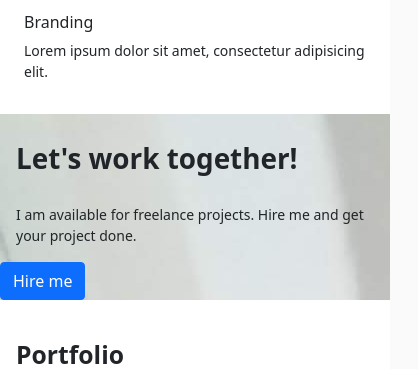
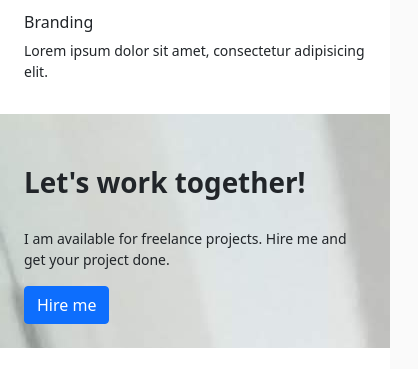
Before and after one commit to viviann224/viviann224.github.io, a plain HTML site: page portfolio.html in a window 390 px wide. Shown: the part 1513-1882 px from the top of the page, 418 px wide, since content can reach past the window. Drawn offline with nearby package versions, Linux system fonts and the light colour scheme; some icons are missing.

Commit message:
updated mobile resposivness

```diff
--- a/portfolio.html
+++ b/portfolio.html
@@ -156,19 +156,22 @@
         </div>
       </section>
         <!-- work with me -->
-        <section class="single-section element-cover-bg hire-area mt-3 mb-3" id="worktogether-area" style="background-image:url(portfolio/assets/img/worktogetherbg.jpg)">
-              <div class="row row-custom">
-                <div class="col-12 col-md-8 content-part  ms-3 ">
-                  <h1 class="hire-title">Let's work together!</h1>
-                  <p class="hire-description me-3">I am available for freelance projects. Hire me and get your project done.</p>
+        <section class="single-section hire-area" id="worktogether-area" style="background-image:url(portfolio/assets/img/worktogetherbg.jpg)">
+          <div class="container-fluid pt-4 pb-4">
+              <div class="row">
+                <div class="col-12 col-md-8 content-part  ">
+                <h1 class="hire-title">Let's work together!</h1>
+                  <p class="hire-description ">I am available for freelance projects. Hire me and get your project done.</p>
                 </div>
-                <div class="col-12 col-md-4 button-part"><a class="btn btn-primary" data-scroll="" href="#contact-area" role="button">Hire me</a></div>
+                <div class="col-12 col-md-4">
+                  <a class="btn btn-primary" data-scroll="" href="#contact-area" role="button">Hire me</a></div>
               </div>
+            </div>
           </section>
 
           <!-- Portfolio-->
           <section class="single-section portfolio-area pb-3" id="portfolio-area">
-
+          <div class="container-fluid">
               <div class="row">
                 <div class="col-12">
                   <div class="section-heading ms-3">
@@ -177,12 +180,10 @@
                   </div>
                 </div>
               </div>
-
              <div class="row projects ms-3 me-3 ">
              </div>
-
             <div class="row modalArea"></div>
-
+          </div>
           </section>
           <!-- Contact-->
           <section class="contact-area alt-bg gray-bg " id="contact-area">
@@ -235,7 +236,10 @@
                 </div>
               </div>
               <div class="row mini-footer">
-                <div class="social-medias col-12 col-lg-5"><a class="twitter" href="#0"><i class="icon ion-logo-twitter"></i></a><a class="instagram" href="#0"><i class="icon ion-logo-instagram"></i></a><a class="linkedin" href="#0"><i class="icon ion-logo-linkedin"></i></a><a class="youtube" href="#0"><i class="icon ion-logo-youtube"></i></a><a class="github" href="#0"><i class="icon ion-logo-github"></i></a><a class="facebook" href="#0"><i class="icon ion-logo-facebook"></i></a></div>
+                <div class="social-medias col-12 col-lg-5"><a class="twitter" href="#0"><i class="icon ion-logo-twitter"></i></a><a class="instagram" href="#0"><i class="icon ion-logo-instagram"></i></a><a class="linkedin" href="#0"><i class="icon ion-logo-linkedin"></i></a>
+                  <a class="youtube" href="#0"><i class="icon ion-logo-youtube"></i></a>
+                  <a class="github" href="#0"><i class="icon ion-logo-github"></i></a><a class="facebook" href="#0"><i class="icon ion-logo-facebook"></i></a>
+                </div>
                 <p class="copyright-notice col-12 col-lg-7"> © 2021 Vivian Tuong Nguyen, all rights reserved.</p>
               </div>
             </div>
--- a/portfolio/assets/css/portfolio.css
+++ b/portfolio/assets/css/portfolio.css
@@ -215,9 +215,9 @@ span{
 }
 /* work together area*/
 #worktogether-area{
-  margin:0em 0;
-	padding: 0em 0;
- width: 100%;
+  /* margin:0em 0;
+	padding: 0em 0; */
+ /* width: 100%; */
  background-blend-mode: darken, luminosity;
 background-color: #f3f3f3;
 background-repeat: no-repeat;
```
